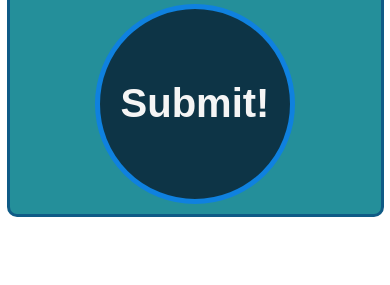
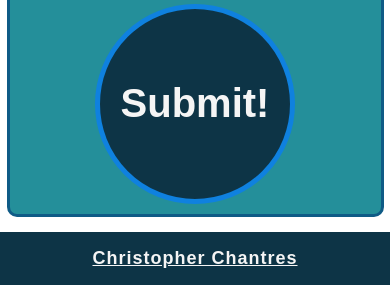
Before and after one commit to ChristopherChantres/word-counter, a Django app: page / in a window 390 px wide. Shown: the part 732-1017 px from the top of the page. Before the commit the page ends 949 px from the top, so only its background shows below. Run offline with Django 4.2, Linux system fonts and the light colour scheme.

Commit message:
Home page is done with the styles. Responsive done as well.

```diff
--- a/static/index.css
+++ b/static/index.css
@@ -12,12 +12,16 @@ header {
 }
 
 h1 {
-  color: whitesmoke;
   background-color: #0d3446;
   width: 100%;
   text-align: center;
   margin: 0px;
-  padding: 15px;
+  padding: 15px 0px;
+}
+
+h1 a {
+  text-decoration: none;
+  color: whitesmoke;
 }
 
 .p1-input {
@@ -71,6 +75,7 @@ form input {
   font-size: 40px;
   margin-top: 10px;
   cursor: pointer;
+  transition: .2s all ease-in-out;
 }
 
 form input:hover {
@@ -81,3 +86,21 @@ form input:active {
   background-color: rgb(94, 255, 0);
   border: 15px solid rgb(15, 129, 223);
 }
+
+footer {
+  background-color: #0d3446;
+  width: 100%;
+  display: flex;
+  flex-direction: column;
+  justify-content: center;
+  align-items: center;
+  margin-top: 15px;
+}
+
+footer .p-author a {
+  color: whitesmoke;
+  text-decoration: underline;
+  font-weight: 700;
+  letter-spacing: 1px;
+  font-size: 18px;
+}
--- a/templates/index.html
+++ b/templates/index.html
@@ -10,7 +10,7 @@
   </head>
   <body>
     <header>
-      <h1>Home</h1>
+      <h1><a href="/">Home</a></h1>
       <h2>Word Counter</h2>
     </header>
 
@@ -23,5 +23,9 @@
         <input type="submit" value="Submit!">
       </form>
     </div>
+
+    <footer>
+      <p class="p-author"><a href="https://github.com/ChristopherChantres/" target="_blank">Christopher Chantres</a></p>
+    </footer>
   </body>
 </html>
```
